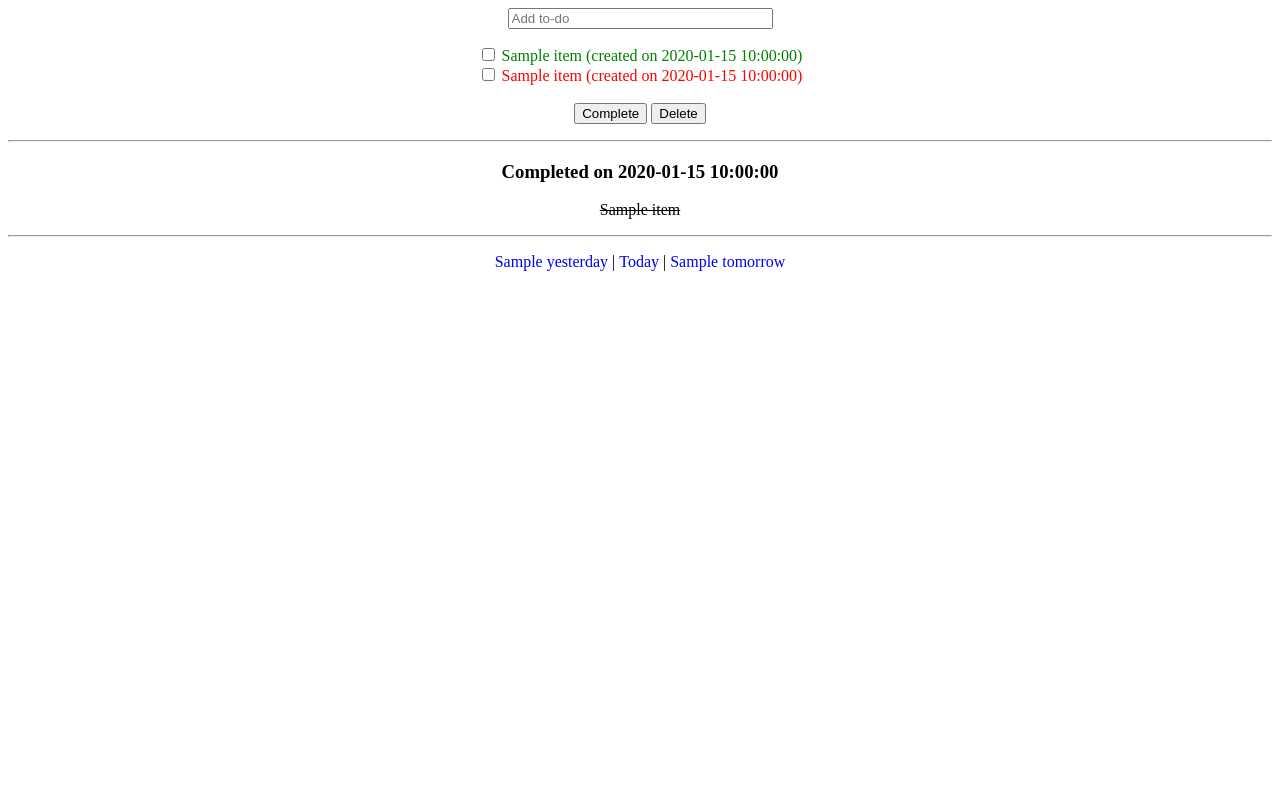
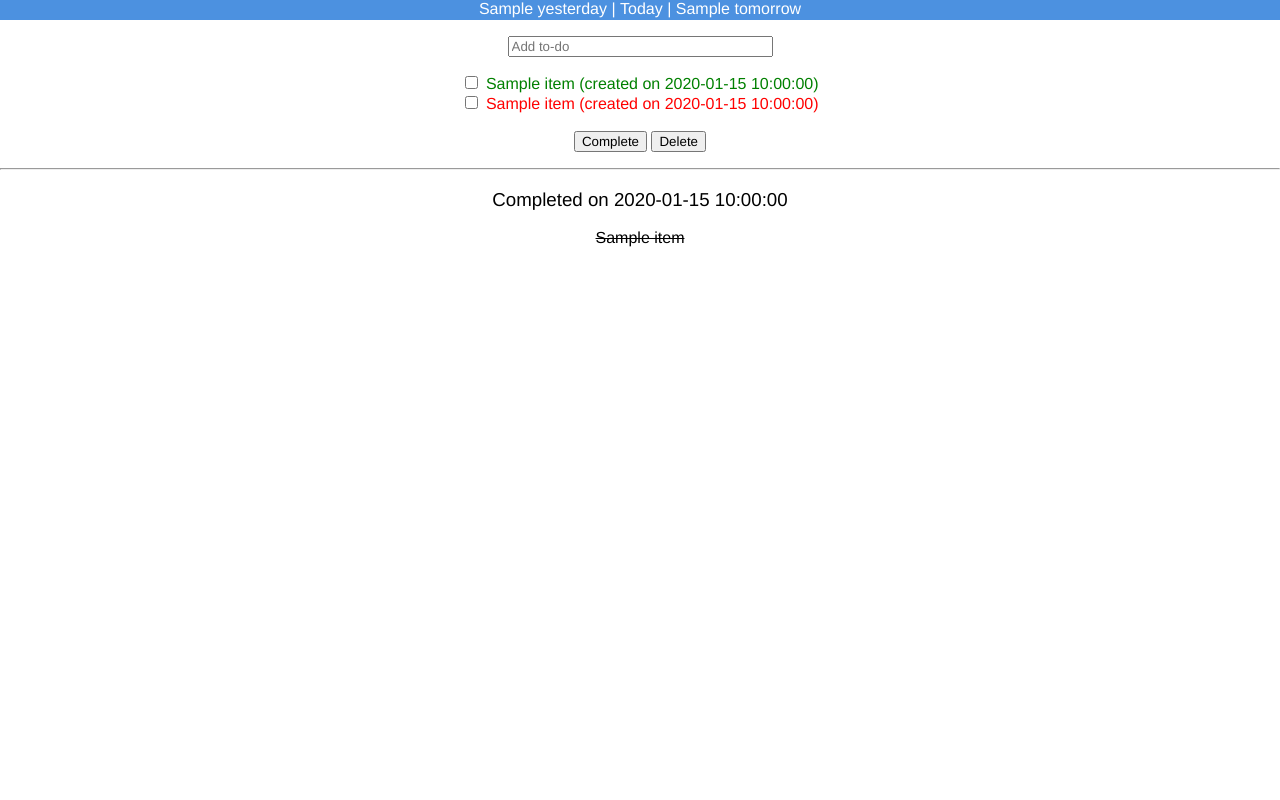
Before and after one commit to jimjshields/rolling_to_do, a Flask app: template app/templates/to_dos.html in a window 1280 px wide. Run offline with Flask 2, Linux system fonts and the light colour scheme; the template is opened without the code that fills it: most values are stand-ins (such as "Sample title", 1, 10 or a date in 2020).

Commit message:
Updated Readme.

```diff
--- a/app/templates/to_dos.html
+++ b/app/templates/to_dos.html
@@ -1,5 +1,21 @@
 {% block head %}
 <style>
+	* {
+		font-family: "HelveticaNeue-Light", "Helvetica Neue Light", "Helvetica Neue", Helvetica, Arial, "Lucida Grande", sans-serif;
+   		font-weight: 300;
+	}
+	body {
+		padding: 0;
+		margin: 0;
+	}
+	ul.navbar {
+		background-color: #4C91E0;
+		height: 20px;
+	}
+	ul.navbar, ul.navbar a {
+		color: white;
+
+	}
 	body {
 		text-align: center;
 	}
@@ -28,6 +44,12 @@
 	}
 
 </style>
+<ul class="navbar">
+	<li class="date-links"><a href="/to_do/{{ yesterday }}">{{ yesterday }}</a></li> |
+	<li class="date-links"><a href="/to_do/today">Today</a></li> |
+	<li class="date-links"><a href="/to_do/{{ tomorrow }}">{{ tomorrow }}</a></li>
+</ul>
+
 {% endblock %}
 
 {% block body %}
@@ -59,10 +81,3 @@
 </ul>
 
 {% endblock %}
-
-<hr>
-<ul class="navbar">
-	<li class="date-links"><a href="/to_do/{{ yesterday }}">{{ yesterday }}</a></li> |
-	<li class="date-links"><a href="/to_do/today">Today</a></li> |
-	<li class="date-links"><a href="/to_do/{{ tomorrow }}">{{ tomorrow }}</a></li>
-</ul>
```
Also changed, not shown: README.md.
